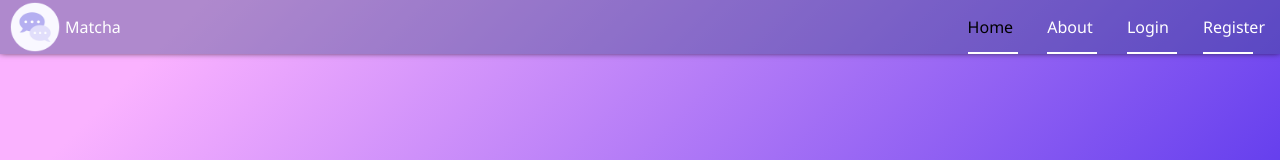
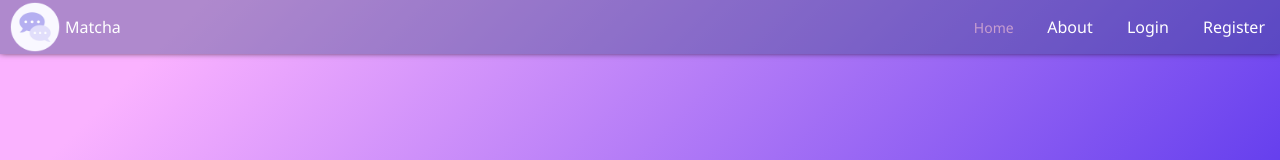
Before and after one commit to khaoulazouggar/matcha-1337, a React (Create React App) app in the folder client/: page / in a window 1280 px wide. In both pictures the pointer is over the link "Home". Shown: the top 160 px of the page. Built offline with nearby package versions, Linux system fonts and the light colour scheme.

Commit message:
6st-commit

```diff
--- a/client/public/index.html
+++ b/client/public/index.html
@@ -2,7 +2,7 @@
 <html lang="en">
   <head>
     <meta charset="utf-8" />
-    <link rel="shortcut icon" href="lo2.png">
+    <link rel="shortcut icon" href="speech.png" style="width: 100px;">
     <title>Matcha</title>
   </head>
   <body>
--- a/client/src/css/home.css
+++ b/client/src/css/home.css
@@ -32,19 +32,24 @@ li{
 }
 
 .nav-list a:hover{
-    color : black;
-    width: 100px;
-    height: 100px;
-    transform: scale(3, 3);
+    color : #c79ecf;
+    /* width: 100px;
+    height: 100px; */
+    font-size: 14px;
+    transition: all 0.5s;
 }
 
-.nav-list a::before{
+.nav-list a:not( :hover ){
+    transition: all 0.5s;
+}
+
+/* .nav-list a::before{
     content: "";
-    /* display: none; */
+
     position: absolute;
     bottom: 0px;
     width: 50px;
     text-align: center;
     background-color: white;
     height: 2px;
-}
+} */
```
Also changed, not shown: client/public/speech.png (added), 1 other file (tests, documents, lock files or other folders).
